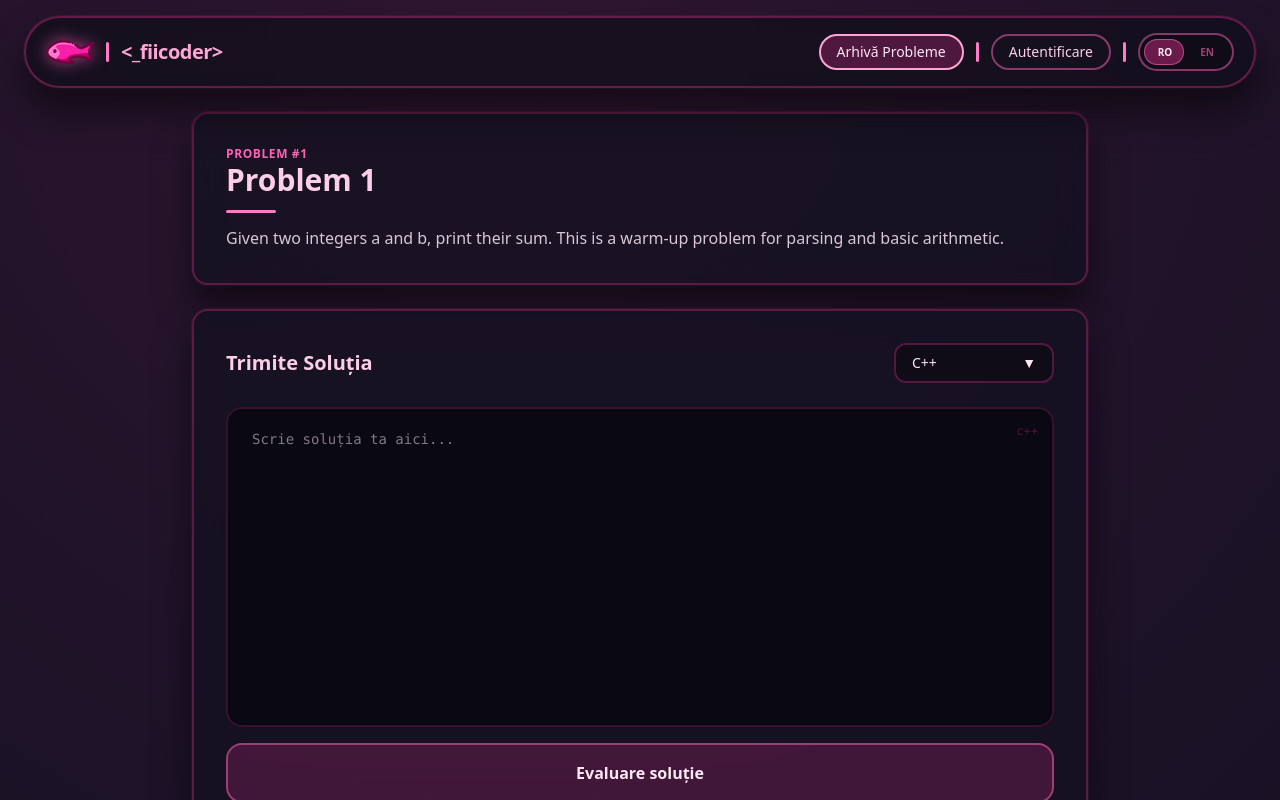
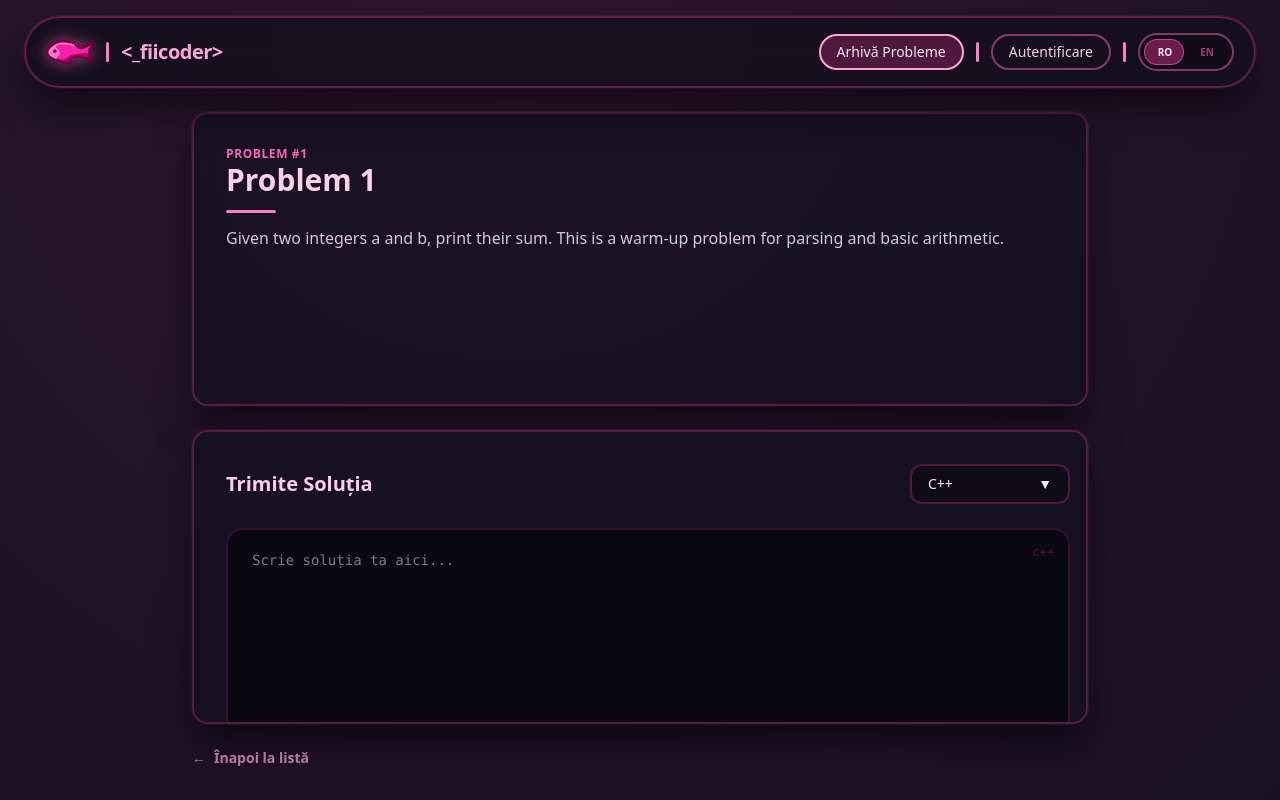
Before and after one commit to Proiect-A1/Frontend, a React (Vite) app in the folder fiicoder-frontend/: page /problems/1 in a window 1280 px wide. Built offline with nearby package versions, Linux system fonts and the light colour scheme.

Commit message:
added scrollbars inside text boxes + resizing

```diff
--- a/fiicoder-frontend/src/pages/ProblemDetails.tsx
+++ b/fiicoder-frontend/src/pages/ProblemDetails.tsx
@@ -34,9 +34,9 @@ export default function ProblemDetails() {
     return <div className="p-8 text-pink-200">Error! Problem not found.</div>;
 
   return (
-    <div className="max-w-4xl mx-auto space-y-6 pb-20">
-      {/* enunt */}
-      <div className="p-8 bg-[#151221]/80 backdrop-blur-lg border-2 border-pink-500/30 rounded-2xl card-glow">
+    <div className="max-w-4xl mx-auto flex flex-col gap-6 pb-6 h-[calc(100svh-7.5rem)]">
+      {/* problem description */}
+      <div className="flex-1 min-h-0 overflow-y-auto p-8 bg-[#151221]/80 backdrop-blur-lg border-2 border-pink-500/30 rounded-2xl card-glow pr-4 custom-scrollbar">
         <p className="text-xs font-semibold uppercase tracking-wider text-pink-400">
           Problem #{problem.id}
         </p>
@@ -47,8 +47,8 @@ export default function ProblemDetails() {
         <p className="text-pink-100/85 leading-relaxed">{problem.statement}</p>
       </div>
 
-      {/* code submission */}
-      <div className="p-8 bg-[#151221]/80 backdrop-blur-lg border-2 border-pink-500/30 rounded-2xl card-glow">
+      {/* code submission box */}
+      <div className="flex-1 min-h-0 overflow-y-auto p-8 bg-[#151221]/80 backdrop-blur-lg border-2 border-pink-500/30 rounded-2xl card-glow pr-4 custom-scrollbar">
         <div className="flex items-center justify-between mb-6">
           <h2 className="text-xl font-bold text-pink-200">{t.submitTitle}</h2>
 
@@ -113,7 +113,7 @@ export default function ProblemDetails() {
       </div>
 
       {/* back button */}
-      <div className="flex justify-start pt-4">
+      <div className="flex justify-start shrink-0">
         <Link to="/problems" className="relative inline-block group">
           <motion.div
             className="flex items-center gap-2 text-pink-300/70 font-semibold text-sm hover:text-pink-100 transition-colors cursor-pointer"
@@ -129,7 +129,7 @@ export default function ProblemDetails() {
             </motion.span>
             <span>{t.backToList}</span>
 
-            {/* Linia de subliniere animată */}
+            {/* animatie back button */}
             <motion.div
               className="absolute -bottom-0.5 left-6 h-px bg-pink-400/60"
               initial={{ width: 0 }}
@@ -142,6 +142,7 @@ export default function ProblemDetails() {
         </Link>
       </div>
 
+      {/* notification*/}
       <AnimatePresence>
         {status && (
           <motion.div
```
